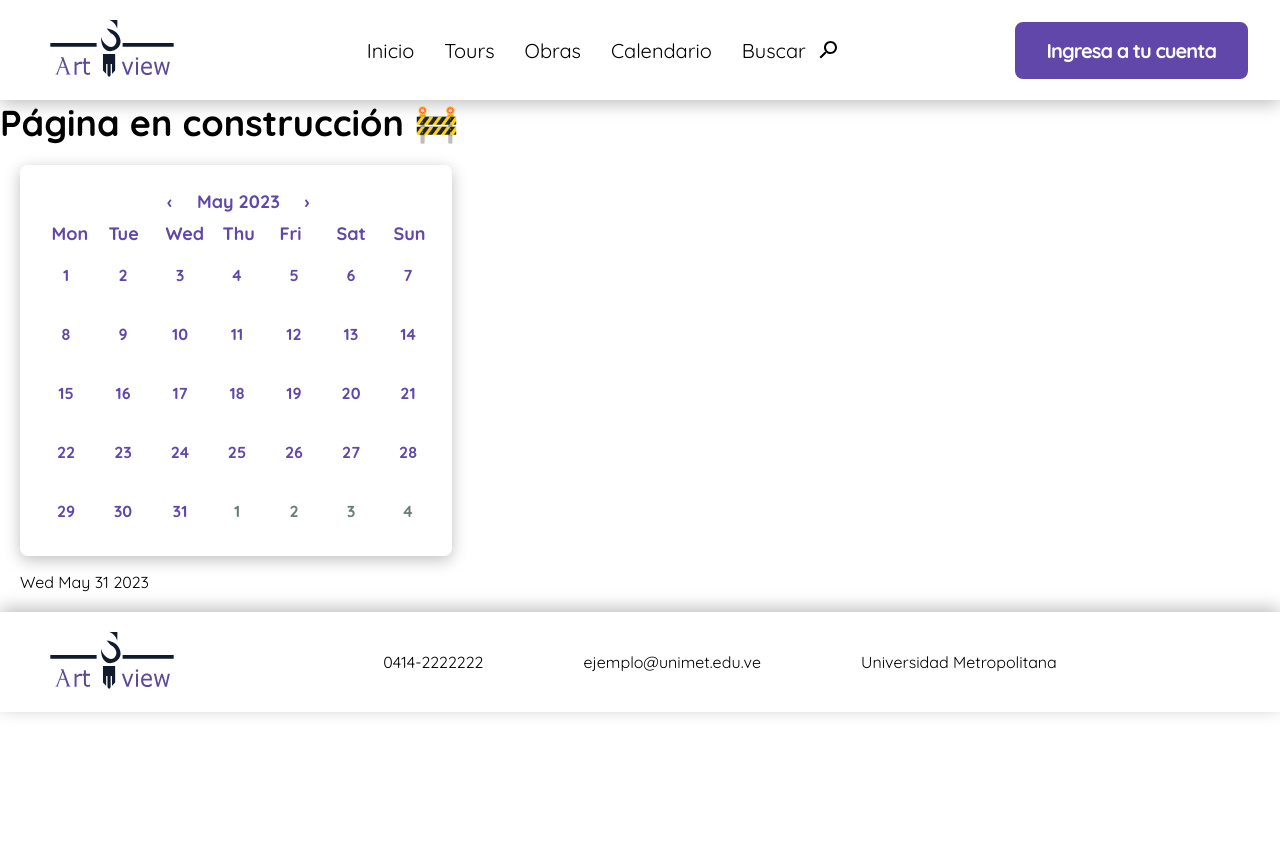
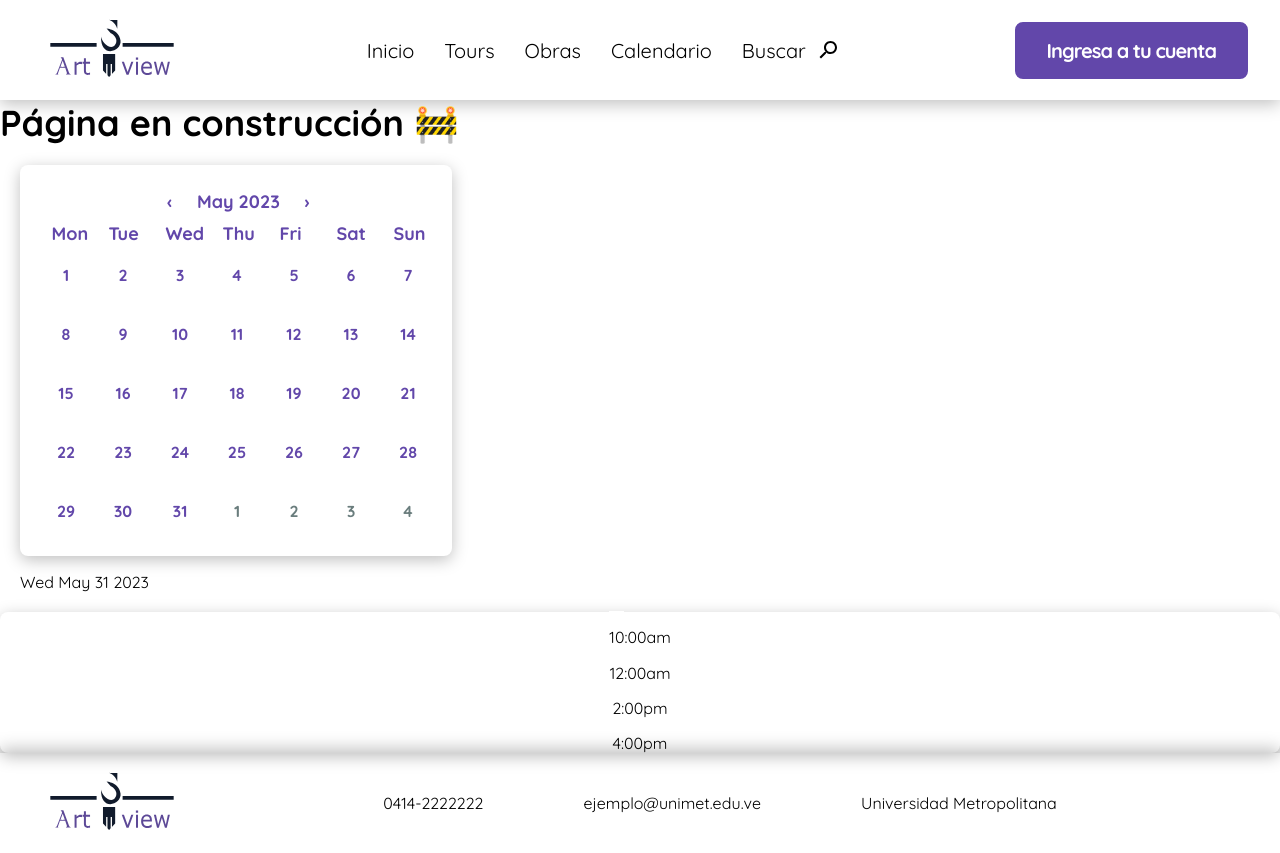
Before and after one commit to andresgoncalves/sart-views, a React (Vite) app: page /login in a window 1280 px wide. Before the commit the page ends 800 px from the top, so only its background shows below. Built offline with nearby package versions, Linux system fonts and the light colour scheme.

Commit message:
Inicio del selector de horas

```diff
--- /dev/null
+++ b/src/components/HourSelector.jsx
@@ -0,0 +1,28 @@
+import styles from './HourSelector.module.scss'
+
+function HourSelector(){
+    return(
+        <>
+        <div className={styles.selectorBox}>
+            <label>
+                <input type="radio" value="10:00am" name="hour" className={styles.radio}/>
+                10:00am
+            </label>
+            <label>
+                <input type="radio" value="12:00am" name="hour" className={styles.radio}/>
+                12:00am
+            </label>
+            <label>
+                <input type="radio" value="2:00pm" name="hour" className={styles.radio}/>
+                2:00pm
+            </label>
+            <label>
+                <input type="radio" value="4:00pm" name="hour" className={styles.radio}/>
+                4:00pm
+            </label>
+        </div>
+        </>
+    )
+}
+
+export default HourSelector
--- /dev/null
+++ b/src/components/HourSelector.module.scss
@@ -0,0 +1,24 @@
+.selectorBox{
+    display: flex;
+    flex-direction: column;
+    justify-content: center;
+    align-items: center;
+    background: #FFFFFF;
+    box-shadow: 0px 4px 16px rgba(0, 0, 0, 0.25);
+    border-radius: 8px;
+
+    .radio{
+        display: grid;
+        place-content: center;
+        -webkit-appearance: none;
+        appearance: none;
+        background-color: #fff;
+        margin: 0;
+        color: currentColor;
+        width: 1.15em;
+        height: 1.15em;
+        border: none;
+        border-radius: 0%;
+        transform: translateY(-0.075em);
+    }
+}
--- a/src/views/BlankPage.jsx
+++ b/src/views/BlankPage.jsx
@@ -1,5 +1,6 @@
 import { Helmet } from "react-helmet-async";
 import Calendar from "../components/Calendar";
+import HourSelector from "../components/HourSelector";
 
 export default function BlankPage() {
   return (
@@ -8,6 +9,7 @@ export default function BlankPage() {
       <h1>Página en construcción 🚧</h1>
       <div>
         <Calendar></Calendar>
+        <HourSelector></HourSelector>
       </div>
     </>
   );
```
